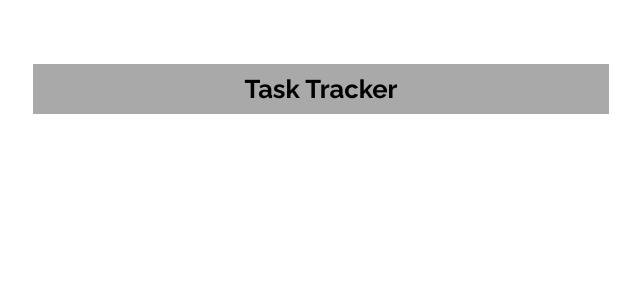
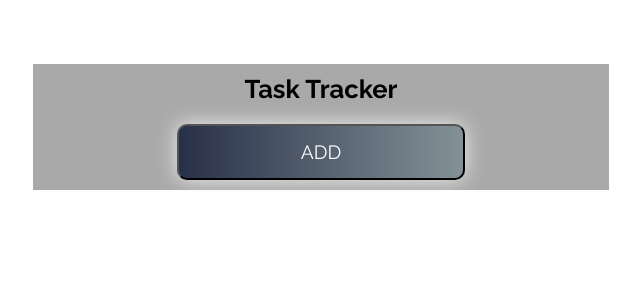
Before and after one commit to Brutalvik/tasktracker, a React (Create React App) app: page / in a window 1280 px wide. Shown: the top 300 px of the page, without its empty margins (319-959 px from the left). Built offline with nearby package versions, Linux system fonts and the light colour scheme.

Commit message:
Added Gradient Footer Button

```diff
--- a/src/App.js
+++ b/src/App.js
@@ -1,10 +1,12 @@
 import './App.css';
+import Footer from './components/footer/Footer';
 import Header from './components/header/Header';
 
 function App() {
   return (
     <div className="App">
       <Header/>
+      <Footer/>
     </div>
   );
 }
--- /dev/null
+++ b/src/components/footer/Footer.css
@@ -0,0 +1,21 @@
+.btn-grad {background-image: linear-gradient(to right, #283048 0%, #859398  51%, #283048  100%)}
+.btn-grad {
+    width: 50%;
+    margin: 10px;
+    padding: 15px 45px;
+    text-align: center;
+    text-transform: uppercase;
+    transition: 0.5s;
+    background-size: 200% auto;
+    color: white;
+    box-shadow: 0 0 20px #eee;
+    border-radius: 10px;
+    cursor: pointer;
+    font-size: 1.5vw;
+ }
+
+ .btn-grad:hover {
+    background-position: right center; /* change the direction of the change here */
+    color: #fff;
+    text-decoration: none;
+ }
--- /dev/null
+++ b/src/components/footer/Footer.js
@@ -0,0 +1,13 @@
+import React from 'react'
+import '../header/Header.css'
+import './Footer.css'
+
+const Footer = () => {
+  return (
+    <div className="container">
+      <button className="btn-grad">ADD</button>
+    </div>
+  )
+}
+
+export default Footer
--- a/src/components/header/Header.css
+++ b/src/components/header/Header.css
@@ -1,4 +1,4 @@
-.header-container {
+.container {
     margin: auto;
     height: auto;
     width: 50%;
--- a/src/components/header/Header.js
+++ b/src/components/header/Header.js
@@ -3,7 +3,7 @@ import './Header.css'
 
 const Header = ({ title }) => {
   return (
-    <div className="header-container">
+    <div className="container">
       <h1 className="title">{ title }</h1>
     </div>
   )
```
